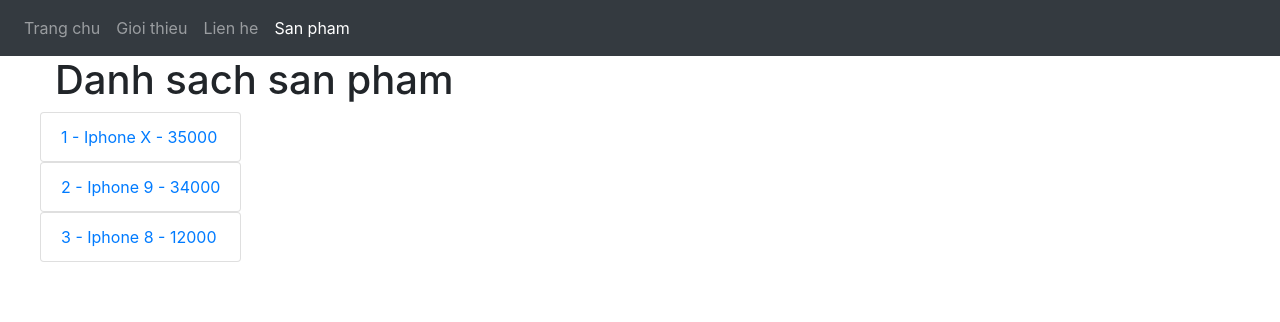
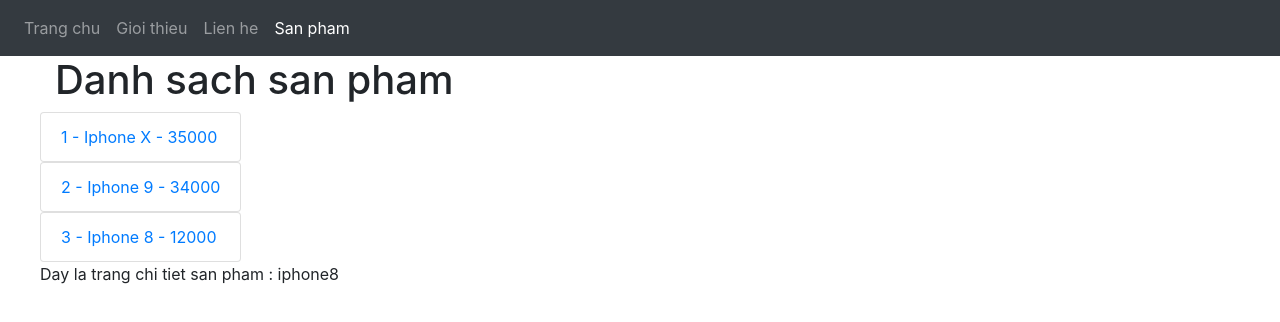
Before and after one commit to trieuquang204/learn-react-router, a React (Create React App) app: page /products/iphone8 in a window 1280 px wide. Shown: the top 322 px of the page. Built offline with nearby package versions, Linux system fonts and the light colour scheme.

Commit message:
77 doi tuong match p2

```diff
--- /dev/null
+++ b/src/components/Product.js
@@ -0,0 +1,13 @@
+import React, { component } from "react";
+
+
+function Product(props: Props) {
+  const match  = props;
+  const slug = match.match.params.slug
+
+  return (
+    <div className="App">Day la trang chi tiet san pham : {slug} </div>
+  );
+}
+
+export default Product;
--- a/src/components/Products.js
+++ b/src/components/Products.js
@@ -1,31 +1,35 @@
 import React from "react";
-import { NavLink } from "react-router-dom";
+import { NavLink, Route } from "react-router-dom";
+import Product from './Product';
 
 function Products(props: Props) {
   const products = [
     {
       id: 1,
       name: "Iphone X",
+      slug: 'iphonex',
       price: 35000,
     },
     {
       id: 2,
       name: "Iphone 9",
+      slug: 'iphone9',
       price: 34000,
     },
     {
       id: 3,
       name: "Iphone 8",
+      slug: 'iphone8',
       price: 12000,
     },
   ];
 
   const match = props;
-  console.log('match', match);
+  const url = match.match.url;
 
   const result = products.map((product, index) => {
     return (
-      <NavLink to="" key={index}>
+      <NavLink to={`${url}/${product.slug}`} key={index}>
         <li className="list-group-item">
           {product.id} - {product.name} - {product.price}
         </li>
@@ -39,6 +43,9 @@
       <div className="row">
         <ul className="list-group">{result}</ul>
       </div>
+      <div className="row">
+        <Route path="/products/:slug" component={Product} />
+      </div>
     </div>
   );
 }
```
Also changed, not shown: 1 other file (tests, documents, lock files or other folders).
